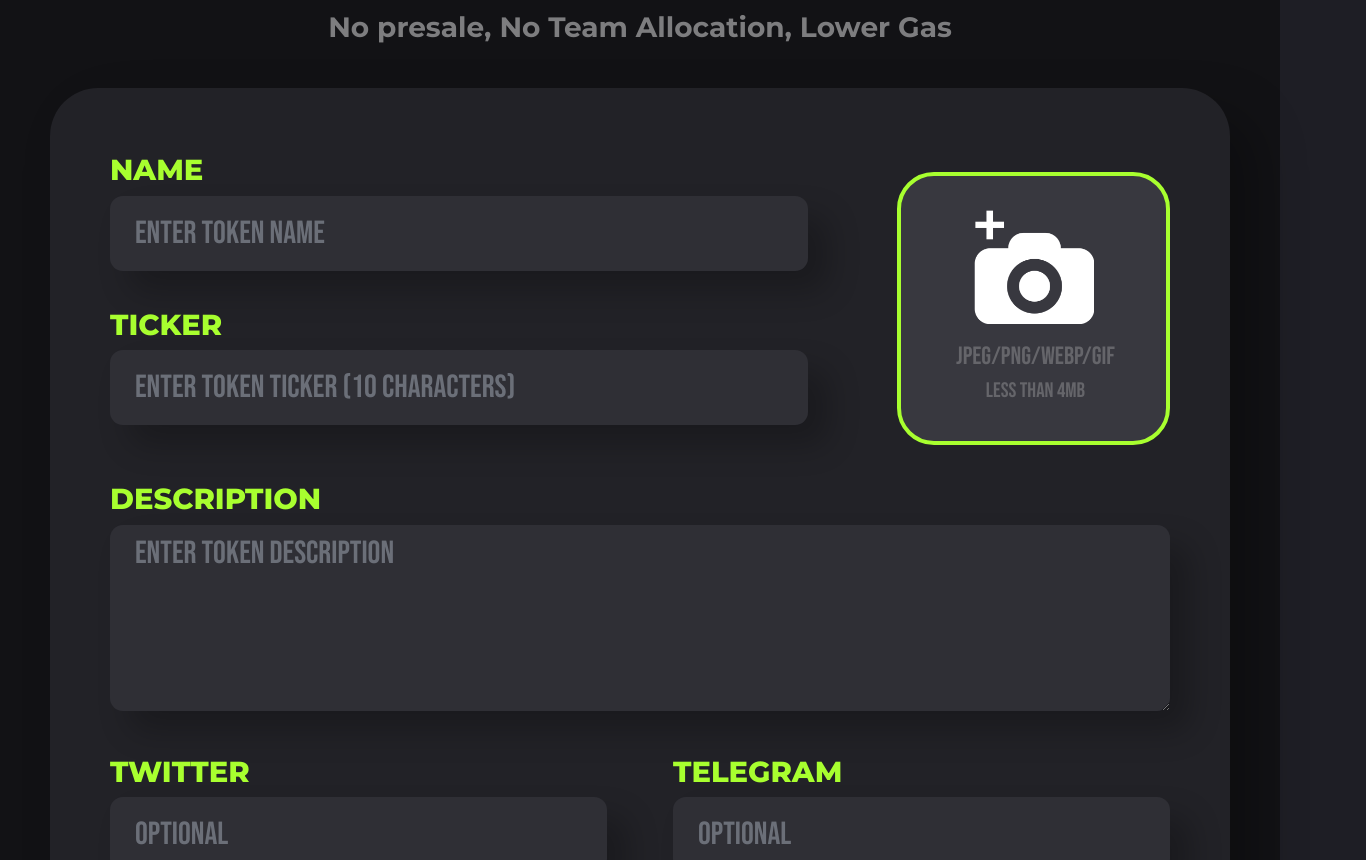
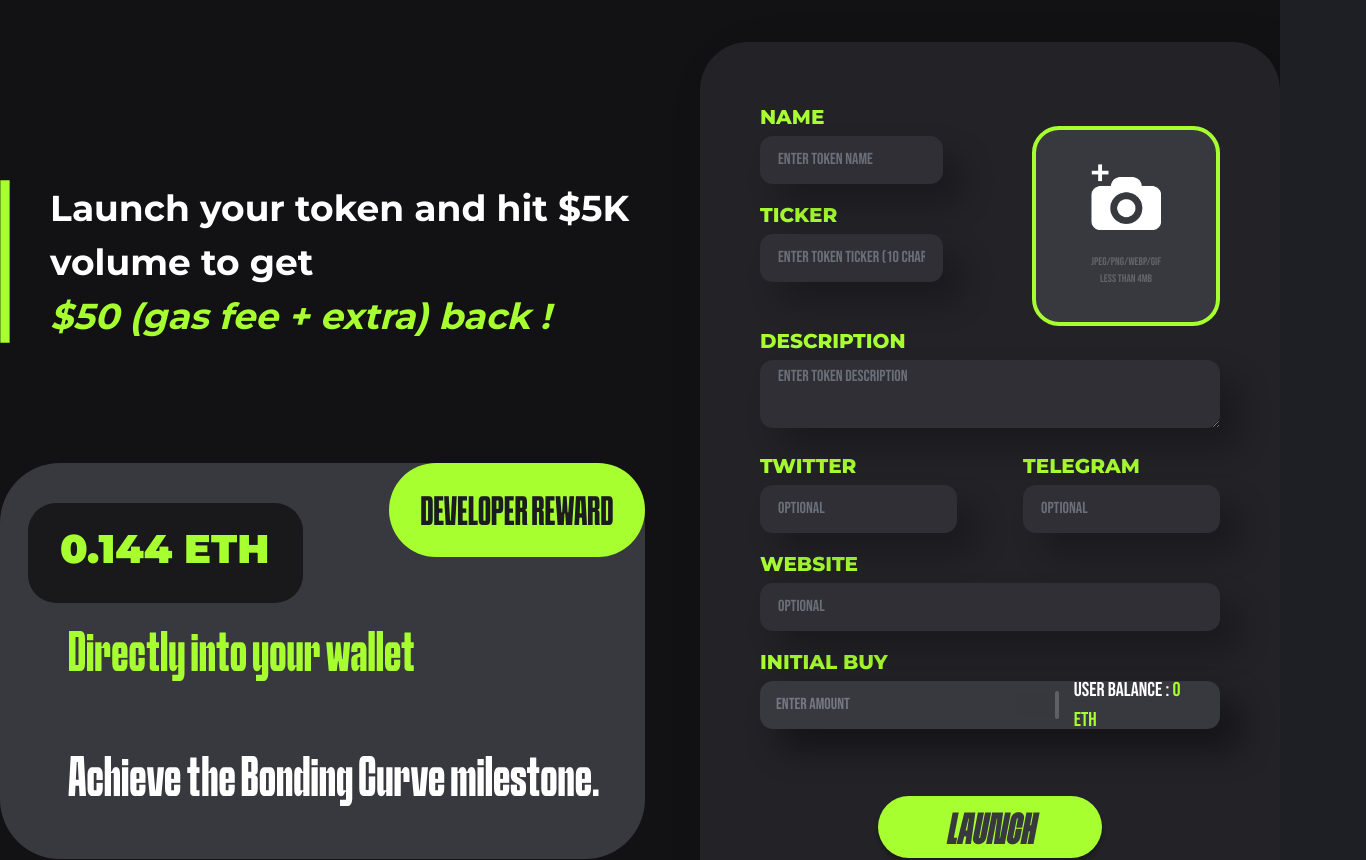
Before and after one commit to vizeerr/pzilla, a Next.js app: page /launch in a window 1280 px wide. Shown: the part 228-1088 px from the top of the page, 1366 px wide, since content can reach past the window. Built offline with nearby package versions, Linux system fonts and the light colour scheme.

Commit message:
changes v1.1

```diff
--- a/src/app/launch/page.js
+++ b/src/app/launch/page.js
@@ -9,7 +9,7 @@ const page = () => {
     <div className='bg-[#121215]'>
       <TopNavbar/>
       <LaunchForm/>
-      <LaunchFooter/>
+      {/* <LaunchFooter/> */}
 
     </div>
   )
--- a/src/components/Card.jsx
+++ b/src/components/Card.jsx
@@ -21,18 +21,18 @@ const Card = ({data}) => {
             </div>
             <div className="flex gap-2 items-start">
                 <Link href={data.website}>
-                <div className="bg-[#262626] anim w-[22px] h-[22px] flex justify-center items-center rounded-full">
-                    <Image src={wlogo} width={8.61} className="" alt="" />
+                <div className="bg-[#262626] anim w-[26px] h-[26px] flex justify-center items-center rounded-full">
+                    <Image src={wlogo} width={15} className="" alt="" />
                 </div>
                 </Link>
                 <Link href={data.twitter}>
-                <div className="bg-[#262626] anim w-[22px] h-[22px] flex justify-center items-center rounded-full">
-                    <Image src={xlogo} width={8.61} className="" alt="" />
+                <div className="bg-[#262626] anim w-[26px] h-[26px] flex justify-center items-center rounded-full">
+                    <Image src={xlogo} width={15} className="" alt="" />
                 </div>
                 </Link>
                 <Link href={data.telegram}>
-                <div className="bg-[#262626] anim w-[22px] h-[22px] flex justify-center items-center rounded-full">
-                    <Image src={tlogo} width={8.61} alt="" />
+                <div className="bg-[#262626] anim w-[26px] h-[26px] flex justify-center items-center rounded-full">
+                    <Image src={tlogo} width={15} alt="" />
                 </div>
                 </Link>
             </div>
--- a/src/components/LaunchFooter.jsx
+++ b/src/components/LaunchFooter.jsx
@@ -4,20 +4,21 @@ import Image from 'next/image'
 
 const LaunchFooter = () => {
   return (
-    <div className='bg-[#22222769] p-[100px] flex items-center  mt-20'>
-    <div className='flex gap-[77px] items-center'>
-      <Image src={line} alt="" />
-      <p className='font-montserrat font-[700] text-[56px] w-[850px] text-white'>Launch your token and hit $5K volume to get <br/>
+    <div className=' flex flex-col w-[700px] justify-center mx-auto mt-20'>
+    <div className='flex gap-[40px] items-center'>
+      <Image src={line} alt="" height={160} />
+      <p className='font-montserrat font-[700] text-[36px] w-[850px] text-white'>Launch your token and hit  $5K <br/>volume to get
+      <br/>
       <span className='text-primary italic'>
 
-      $50 (gas fee + extra) back !
+       $50 (gas fee + extra) back !
       </span></p>
     </div>
-    <div className='curvbg w-[728px]  rounded-[60px] ps-[28px] py-[40px] relative'>
-      <p className='anim  text-[#1B1C1E] sachabo text-[40px] bg-primary rounded-full px-4 pt-6 absolute end-0 top-0 pb-4 text-center w-[290px]'> DEVELOPER REWARD</p>
-      <p className='font-montserrat font-[900] text-primary p-[5px] text-[45px] bg-[#19191C] px-8 pb-6 pt-4 w-[311px] rounded-[32px]'>0.144 ETH</p>
-      <p className='sachabo text-primary font-[400] mt-2 text-[58px] mx-[40px]'> Directly into your wallet</p>
-      <p className='sachabo text-white font-[400] text-[58px] mt-[50px] mx-[40px]'> Achieve the Bonding Curve milestone.</p>
+    <div className='bg-[#38383F] w-[645px] mt-[120px]  rounded-[60px] ps-[28px] py-[40px] relative'>
+      <p className='anim  text-[#1B1C1E] sachabo text-[36px] bg-primary rounded-full px-4 pt-6 absolute end-0 top-0 pb-4 text-center w-[256px]'> DEVELOPER REWARD</p>
+      <p className='font-montserrat font-[900] text-primary p-[5px] text-[40px] bg-[#19191C] px-8 pb-6 pt-4 w-[275px] rounded-[28px]'>0.144 ETH</p>
+      <p className='sachabo text-primary font-[400] mt-4 text-[50px] mx-[40px]'> Directly into your wallet</p>
+      <p className='sachabo text-white font-[400] text-[50px] mt-[50px] mx-[40px]'> Achieve the Bonding Curve milestone.</p>
 
     </div>
   </div>
--- a/src/components/LaunchForm.jsx
+++ b/src/components/LaunchForm.jsx
@@ -2,72 +2,83 @@
 import React, { useState } from 'react'
 import cam from "@/assets/cam.png"
 import Image from 'next/image'
+import LaunchFooter from './LaunchFooter'
 
 const LaunchForm = () => {
     const [ticker,setTicker] = useState("")
   return (
-    <div className='mt-10'>
+    <div className='mt-10 '>
 
       <div>
-        <h1 className='font-montserrat font-[900] text-white text-[60px] text-center'>LAUNCH YOUR <span className='text-primary'>TOKEN</span></h1>
-        <p className='text-white opacity-45 font-[700] font-montserrat text-[28px] text-center mt-5'>No presale, No Team Allocation, Lower Gas</p>
+        <h1 className='font-montserrat font-[900] text-white text-[40px] text-center'>LAUNCH YOUR <span className='text-primary'>TOKEN</span></h1>
+        <p className='text-white opacity-45 font-[700] font-montserrat text-[17px] text-center mt-5'>No presale, No Team Allocation, Lower Gas</p>
       </div>
-      <div className='bg-[#222227] font-montserrat w-[1180px] p-[60px] rounded-[48px] shadow-[26px_25px_51.4px_0px_#00000040] mx-auto my-10'>
+      <div className='flex  justify-center items-center w-full'>
+
+      <LaunchFooter/>
+
+        <div className='bg-[#222227] font-montserrat w-[793px] p-[60px] rounded-[48px] shadow-[26px_25px_51.4px_0px_#00000040] mx-auto my-10'>
           <div className='flex justify-between gap-[89px]'>
             <div className='w-full'>
               <div>
-              <p className='text-primary text-[29px] font-[800] '>NAME</p>
-              <input type="text" placeholder='ENTER TOKEN NAME' className='border-0 h-[75px] mt-1 w-full bg-[#38383F] opacity-60 font-[400] font-bebasneue m-0 text-white text-[32px] px-[25px] py-[5px] rounded-[13px] shadow-[20px_20px_33.3px_0px_#00000066]'/>
+                <p className='text-primary text-[20px] font-[800] '>NAME</p>
+                <input type="text" placeholder='ENTER TOKEN NAME' className='border-0 h-[48px] mt-1 w-full bg-[#38383F] opacity-60 font-[400] font-bebasneue m-0 text-white text-[16px] px-[18px] py-[5px] rounded-[13px] shadow-[20px_20px_33.3px_0px_#00000066]'/>
               </div>
               <div>
-              <div className='flex mt-8 items-center gap-2'>
-                <p className='text-primary text-[29px] font-[800] '>TICKER</p>
+                <div className='flex mt-4 items-center gap-2'>
+                  <p className='text-primary text-[20px] font-[800] '>TICKER</p>
                   <p className={` ${ticker.length>10?"block":"hidden"} text-[#FF2F61] font-[600] `}>*Ticker cannot be more than 10 charachters</p>
                 </div>
                 <input type="text" onChange={(e)=>{
                   setTicker(e.target.value)
-              }} placeholder='ENTER TOKEN TICKER (10 CHARACTERS)' className='border-0 h-[75px] mt-1 w-full bg-[#38383F] opacity-60 font-[400] font-bebasneue m-0 text-white text-[32px] px-[25px] py-[5px] rounded-[13px] shadow-[20px_20px_33.3px_0px_#00000066]'/>
+                }} placeholder='ENTER TOKEN TICKER (10 CHARACTERS)' className='border-0 h-[48px] mt-1 w-full bg-[#38383F] opacity-60 font-[400] font-bebasneue m-0 text-white text-[16px] px-[18px] py-[5px] rounded-[13px] shadow-[20px_20px_33.3px_0px_#00000066]'/>
               </div>
             </div>
-          <div className='bg-[#38383F] flex flex-col justify-center items-center mt-6 rounded-[37px] w-[273px] h-[273px] border-[4px] border-[#A8FF2F] p-[55px]'>
-            <Image unoptimized={true} alt="camera" width={120} src={cam}/>
-          <p className='font-bebasneue  font-[400] text-center mt-4 text-[25px] mx-auto text-[#65656A] leading-[33px]'>JPEG/PNG/WEBP/GIF<br/>
-          <span className='text-[21px]'>LESS THAN 4MB</span></p>
+            <div className='bg-[#38383F] flex flex-col justify-center items-center mt-6 rounded-[27px] w-[200px] h-[200px] border-[4px] border-[#A8FF2F] p-[55px]'>
+              <Image unoptimized={true} alt="camera" width={180} src={cam}/>
+              <div>
+
+              <p className='font-bebasneue  font-[400] text-center mt-6 mb-0 text-[11px] mx-auto text-[#65656A] '>JPEG/PNG/WEBP/GIF</p>
+              <p className='font-bebasneue  font-[400] text-center text-[11px] m-0 mx-auto text-[#65656A] '>LESS THAN 4MB</p>
+              </div>
             </div>
 
           </div>
 
           <div>
-              <p className='text-primary text-[29px] font-[800] mt-8 '>DESCRIPTION</p>
-              <textarea  placeholder='ENTER TOKEN DESCRIPTION' className='border-0 h-[186px] mt-1 w-full bg-[#38383F] opacity-60 font-[400] font-bebasneue m-0 text-white text-[32px] px-[25px] py-[5px] rounded-[13px] shadow-[20px_20px_33.3px_0px_#00000066]'/>
+                <p className='text-primary text-[20px] font-[800]'>DESCRIPTION</p>
+                <textarea  placeholder='ENTER TOKEN DESCRIPTION' className='border-0 h-[68px] mt-1 w-full bg-[#38383F] opacity-60 font-[400] font-bebasneue m-0 text-white text-[16px] px-[18px] py-[5px] rounded-[13px] shadow-[20px_20px_33.3px_0px_#00000066]'/>
               </div>
             <div className='flex gap-[66px] w-full'>
               <div className='w-full'>
-              <p className='text-primary text-[29px] font-[800] mt-8'>TWITTER</p>
-              <input type="text" placeholder='OPTIONAL' className='border-0 h-[75px] mt-1 w-full bg-[#38383F] opacity-60 font-[400] font-bebasneue m-0 text-white text-[32px] px-[25px] py-[5px] rounded-[13px] shadow-[20px_20px_33.3px_0px_#00000066]'/>
+                <p className='text-primary text-[20px] font-[800] mt-4'>TWITTER</p>
+                <input type="text" placeholder='OPTIONAL' className='border-0 h-[48px] mt-1 w-full bg-[#38383F] opacity-60 font-[400] font-bebasneue m-0 text-white text-[16px] px-[18px] py-[5px] rounded-[13px] shadow-[20px_20px_33.3px_0px_#00000066]'/>
               </div>
               <div className='w-full'>
-              <p className='text-primary text-[29px] font-[800] mt-8'>TELEGRAM</p>
-              <input type="text" placeholder='OPTIONAL' className='border-0 h-[75px] mt-1 w-full bg-[#38383F] opacity-60 font-[400] font-bebasneue m-0 text-white text-[32px] px-[25px] py-[5px] rounded-[13px] shadow-[20px_20px_33.3px_0px_#00000066]'/>
+                <p className='text-primary text-[20px] font-[800] mt-4'>TELEGRAM</p>
+                <input type="text" placeholder='OPTIONAL' className='border-0 h-[48px] mt-1 w-full bg-[#38383F] opacity-60 font-[400] font-bebasneue m-0 text-white text-[16px] px-[18px] py-[5px] rounded-[13px] shadow-[20px_20px_33.3px_0px_#00000066]'/>
               </div>
             </div>
 
             <div>
-              <p className='text-primary text-[29px] font-[800] mt-8'>WEBSITE</p>
-              <input type="text" placeholder='OPTIONAL' className='border-0 h-[75px] mt-1 w-full bg-[#38383F] opacity-60 font-[400] font-bebasneue m-0 text-white text-[32px] px-[25px] py-[5px] rounded-[13px] shadow-[20px_20px_33.3px_0px_#00000066]'/>
+                <p className='text-primary text-[20px] font-[800] mt-4'>WEBSITE</p>
+                <input type="text" placeholder='OPTIONAL' className='border-0 h-[48px] mt-1 w-full bg-[#38383F] opacity-60 font-[400] font-bebasneue m-0 text-white text-[16px] px-[18px] py-[5px] rounded-[13px] shadow-[20px_20px_33.3px_0px_#00000066]'/>
               </div>
               <div>
-              <p className='text-primary text-[29px] font-[800] mt-8'>INITIAL BUY</p>
-              <div className='flex justify-center items-center h-[104px] mt-1 w-full bg-[#38383F] font-[400] font-bebasneue m-0 text-white text-[32px] px-[30px] py-[10px] rounded-[13px] shadow-[20px_20px_33.3px_0px_#00000066]'>
-                <input type="text" placeholder='ENTER AMOUNT' className='border-0 w-full bg-[#38383F] opacity-60 font-[400] font-bebasneue text-white text-[32px]'/>
+                <p className='text-primary text-[20px] font-[800] mt-4'>INITIAL BUY</p>
+                <div className='flex justify-center items-center h-[48px] mt-1 w-full bg-[#38383F] font-[400] font-bebasneue m-0 text-white text-[20px] px-[16px] py-[10px] rounded-[13px] shadow-[20px_20px_33.3px_0px_#00000066]'>
+                  <input type="text" placeholder='ENTER AMOUNT' className='border-0 w-full bg-[#38383F] opacity-60 font-[400] font-bebasneue text-white text-[16px]'/>
                     <span className='w-[6px] rounded-full  bg-white opacity-20 h-full'></span>
-                <p className='font-bebasneue font-[400] ms-[60px] w-[300px] text-[32px] text-white  '>USER BALANCE : <span className='text-primary'>0 ETH</span></p>
+                  <p className='font-bebasneue font-[400] ms-[15px] w-[200px] text-[20px] text-white  '>USER BALANCE : <span className='text-primary'>0 ETH</span></p>
                 </div>
               </div>
               <div className='w-full flex justify-center mt-[67px]'>
-            <button className='anim border-0 bg-primary shadow-[0px_4px_4px_0px_#00000040] text-[#38383F] mx-auto round font-[500] text-[82px] w-[398px] leading-[85px] pt-4 rounded-full'>LAUNCH</button>
+              <button className='anim border-0 bg-primary shadow-[0px_4px_4px_0px_#00000040] text-[#38383F] mx-auto round font-[500] text-[45px] w-[224px] leading-[50px] pt-3 rounded-full'>LAUNCH</button>
               </div>
         </div>
+
+      </div>
+
       </div>
   )
 }
--- a/src/components/Model.jsx
+++ b/src/components/Model.jsx
@@ -14,6 +14,7 @@ const Model = ({ open, setOpen }) => {
             className={`${
                 open ? "flex" : "hidden"
             } bg-[#000000A3] fixed z-30 justify-end w-full h-screen  px-8 top-0`}
+
         >
             <motion.div
                 initial={{ opacity: 0,}}
@@ -42,18 +43,18 @@ const Model = ({ open, setOpen }) => {
                     Want more details?{" "}
                     <span className="text-white font-[700]">Dive into our </span>
                     <span className="text-[#2B2C36] anim py-1 px-1.5 rounded-full bg-primary font-[900]">
-                        documentation
+                        Documentation
                     </span>
                 </p>
                 <p className="bg-[#2B2C36] text-white text-center text-[27px] py-1 font-montserrat font-[800] mt-10">
                     Explore <span className="text-primary">PumpZilla Token</span>
                 </p>
-                <p className="font-montserrat text-white font-[700] text-[17px] text-center w-[85%] mx-auto leading-[22px] mt-8">
+                <p className="font-montserrat text-white font-[700] text-[16px] text-center mx-auto leading-[22px] mt-8">
                     Learn more about our exciting PumpZilla Token and how it powers the ecosystem.
                 </p>
                 <div className="flex justify-center my-8">
                     <button className="font-montserrat font-[900] text-[16px] text-[#2B2C36] bg-primary py-1.5 px-4 rounded-full">
-                        GO TO TOKEN PAGE
+                        GO TO ZILLA TOKEN
                     </button>
                 </div>
             </motion.div>
--- a/src/components/Pagination.jsx
+++ b/src/components/Pagination.jsx
@@ -3,35 +3,38 @@ import { IoTriangleSharp } from "react-icons/io5";
 
 const Pagination = ({ currentPage, totalPages, onPageChange }) => {
     return (
-        <div className="flex justify-center gap-2 my-12">
-            <button
-                onClick={() => onPageChange(currentPage - 1)}
-                disabled={currentPage === 1}
-                className="px-4 py-2 text-white"
-            >
-                <IoTriangleSharp className={`${currentPage>1 ? 'opacity-100':'opacity-30'} -rotate-90`}/>
+        // <div className="flex justify-center gap-2 my-12">
+        //     <button
+        //         onClick={() => onPageChange(currentPage - 1)}
+        //         disabled={currentPage === 1}
+        //         className="px-4 py-2 text-white"
+        //     >
+        //         <IoTriangleSharp className={`${currentPage>1 ? 'opacity-100':'opacity-30'} -rotate-90`}/>
 
-            </button>
-            {Array.from({ length: totalPages }, (_, i) => (
-                <button
-                    key={i}
-                    onClick={() => onPageChange(i + 1)}
-                    className={`px-4 py-2 rounded-xl font-montserrat font-[900] ${
-                        currentPage === i + 1
-                            ? "bg-white text-sec"
-                            : "bg-sec text-white hover:bg-gray-300 hover:text-sec"
-                    } `}
-                >
-                    {i + 1}
-                </button>
-            ))}
-            <button
-                onClick={() => onPageChange(currentPage + 1)}
-                disabled={currentPage === totalPages}
-                className="px-4 py-2 text-white"
-            >
-                <IoTriangleSharp className={`${currentPage < totalPages ? 'opacity-100':'opacity-30'} rotate-90`}/>
-            </button>
+        //     </button>
+        //     {Array.from({ length: totalPages }, (_, i) => (
+        //         <button
+        //             key={i}
+        //             onClick={() => onPageChange(i + 1)}
+        //             className={`px-4 py-2 rounded-xl font-montserrat font-[900] ${
+        //                 currentPage === i + 1
+        //                     ? "bg-white text-sec"
+        //                     : "bg-sec text-white hover:bg-gray-300 hover:text-sec"
+        //             } `}
+        //         >
+        //             {i + 1}
+        //         </button>
+        //     ))}
+        //     <button
+        //         onClick={() => onPageChange(currentPage + 1)}
+        //         disabled={currentPage === totalPages}
+        //         className="px-4 py-2 text-white"
+        //     >
+        //         <IoTriangleSharp className={`${currentPage < totalPages ? 'opacity-100':'opacity-30'} rotate-90`}/>
+        //     </button>
+        // </div>
+        <div>
+            <button className="text-white font-montserrat">Load More</button>
         </div>
     );
 };
--- a/src/components/Tabs.jsx
+++ b/src/components/Tabs.jsx
@@ -3,7 +3,7 @@ import { useState } from "react"
 import searchIco from "@/assets/search.svg"
 import sort from "@/assets/sort.svg"
 import cross from "@/assets/cross.svg"
-import { motion } from "framer-motion";
+import { AnimatePresence, motion } from "framer-motion";
 import Image from "next/image"
 const Tabs = () => {
   const [open,setOpen] = useState(false);
@@ -31,21 +31,22 @@ const Tabs = () => {
         <div className="flex items-center gap-6 relative">
             <div className="bg-white flex justify-between gap-1 pt-0.5 pb-1 w-[476px] rounded-full items-center ps-7 pe-5 overflow-hidden ">
                 <Image src={searchIco} alt="" />
-                <input type="text" placeholder='SEARCH TOKENS' className="font-[800] font-montserrat w-full text-center border-0 active:border-0 " />
+                <input type="text" placeholder='SEARCH TOKENS' className="focus:border-0 active:border-0 font-[800] font-montserrat w-full text-center border-0 outline-none " />
             </div>
 
-            <button onClick={()=>setOpen(true)} className="px-[25px] anim flex items-center gap-5 font-[400] rounded-full font-bebasneue bg-[#4C4C5A] text-white text-[22px] pt-1 pb-0.5  ">
+            <button onMouseOver={()=>setOpen(true)} className="px-[25px] anim flex items-center gap-5 font-[400] rounded-full font-bebasneue bg-[#4C4C5A] text-white text-[22px] pt-1 pb-0.5  ">
                 <Image src={sort} alt=""/>
                 SORT BY
             </button>
-
+            <AnimatePresence>
             <motion.div
+            onMouseLeave={()=>setOpen(false)}
             initial={{ opacity: 0}}
             animate={{ opacity: open ? 1 : 0}}
             exit={{ opacity: 0}}
             transition={{ duration: 0.3 }}
             className={`${open?'block':'hidden'} absolute bg-[#35363D] rounded-[27px] w-[190px] px-1 py-1 end-[-30px]`}>
-              <Image src={cross}  className="w-[15px] mt-1 me-2 float-end h-[15px]" onClick={() =>setOpen(false)} alt="" />
+              {/* <Image src={cross}  className="w-[15px] mt-1 me-2 float-end h-[15px]" onClick={() =>setOpen(false)} alt="" /> */}
               <div onClick={()=>setBtns(!btnS)} className="flex items-center gap-2 mt-3 ps-3">
                 <div className="w-[13.5px] mb-[1.5px] h-[14px] border-[2px] rounded-full border-white bg-transparent flex justify-center items-center">
                   <div className={`${btnS?'bg-primary':'bg-transparent'} w-[7px] h-[7px] rounded-full`}>
@@ -73,6 +74,7 @@ const Tabs = () => {
 
 
             </motion.div>
+            </AnimatePresence>
         </div>
 
     </div>
--- a/src/components/TopHeader.jsx
+++ b/src/components/TopHeader.jsx
@@ -85,7 +85,7 @@ const TopHeader = () => {
         <div className="flex flex-col items-end">
             <Link href={"/pumpzilla-token"}>
             <div className="bg-primary anim w-[275px] border-[6px] border-[#3C3C3C] shadow-[10.16px_13.2px_33.51px_0px_#00000040] rounded-[45px_0px] py-3 text-center">
-                <p className="font-[900] font-montserrat text-[21px] text-[#3C3C3C]">PUMPZILLA TOKEN</p>
+                <p className="font-[900] font-montserrat text-[21px] text-[#3C3C3C]">$ZILLA TOKEN</p>
             </div>
             </Link>
             <div onClick={()=>setOpen(true)} className="anim shadow-[12.65px_16.44px_41.74px_0px_#00000040] flex items-center gap-8 bg-[#36373E] mt-4 rounded-full px-10 pt-4 py-3 w-[405px] ">
```
Lines whose indentation alone changed are shown as unchanged.
